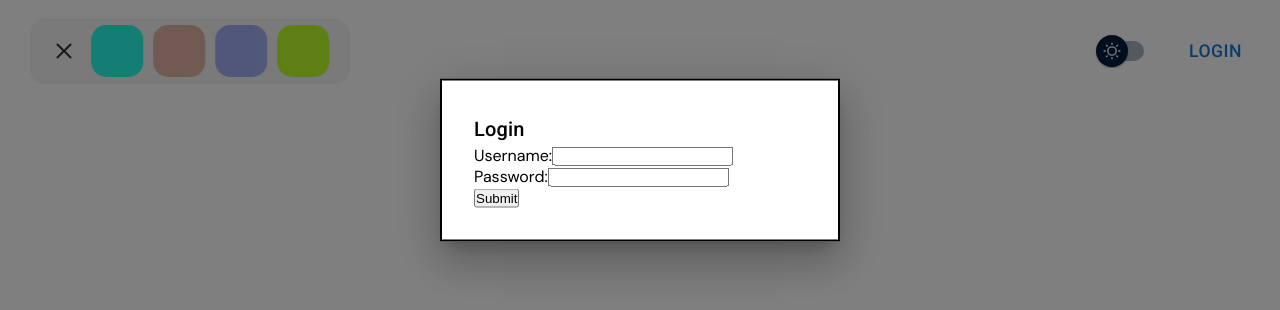
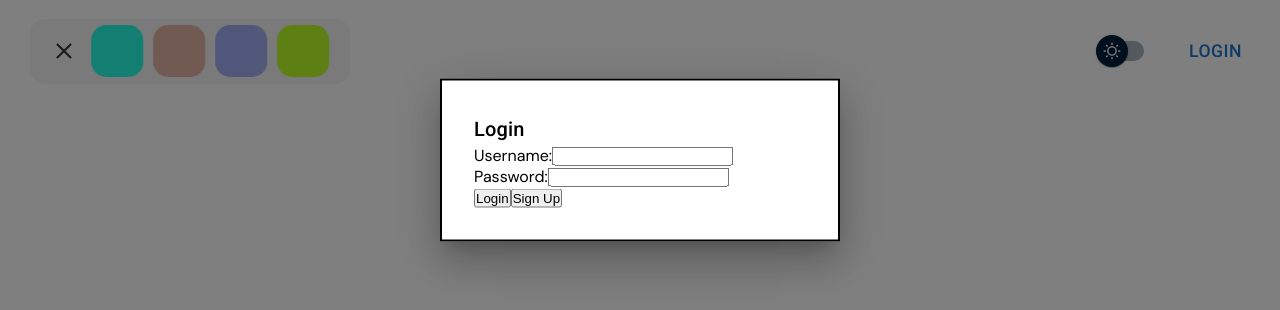
Before and after one commit to adamchmski/sticky-note-app, a React (Vite) app: page / in a window 1280 px wide. Both pictures are taken after a click on the button "LOGIN". Shown: the top 310 px of the page. Built offline with nearby package versions, Linux system fonts and the light colour scheme; no server answers.

Commit message:
added signup functionality. signup auto logins in. login and sign up change the login button to the active username. removed getAllUsers

```diff
--- a/src/App.jsx
+++ b/src/App.jsx
@@ -15,11 +15,11 @@ import {
 function App() {
   const [stickies, setStickies] = useState([]);
   const { isDarkMode } = useTheme();
-  const [creator, setCreator] = useState("67dcadb07fbbf999d11377e5");
+  const [creatorID, setCreatorID] = useState("");
 
   const addSticky = async (color) => {
     try {
-      const response = await createSticky(color, creator);
+      const response = await createSticky(color, creatorID);
       setStickies([...stickies, response.newSticky]);
     } catch (error) {
       console.error("Error creating sticky:", error);
@@ -37,9 +37,12 @@ function App() {
 
   // Loads saved stickies
   useEffect(() => {
+    if (creatorID === "") {
+      return;
+    }
     const fetchData = async () => {
       try {
-        const data = await getUserStickies(creator);
+        const data = await getUserStickies(creatorID);
         setStickies(data);
       } catch (error) {
         console.error("Error loading stickies:", error);
@@ -47,7 +50,7 @@ function App() {
     };
 
     fetchData();
-  }, [creator]);
+  }, [creatorID]);
 
   return (
     <div className={isDarkMode ? "app dark" : "app"}>
@@ -55,7 +58,7 @@ function App() {
         <Menu addSticky={addSticky} />
         <div className="top-right">
           <Switch />
-          <Login setCreator={setCreator} />
+          <Login creatorID={creatorID} setCreatorID={setCreatorID} />
         </div>
       </header>
       <StickyContainer stickies={stickies} onDelete={onDelete} />
--- a/src/components/Login.jsx
+++ b/src/components/Login.jsx
@@ -3,7 +3,7 @@ import Box from "@mui/material/Box";
 import Button from "@mui/material/Button";
 import Typography from "@mui/material/Typography";
 import Modal from "@mui/material/Modal";
-import { login } from "../services/userService";
+import { login, signup } from "../services/userService";
 import "@fontsource/roboto/300.css";
 import "@fontsource/roboto/400.css";
 import "@fontsource/roboto/500.css";
@@ -21,12 +21,13 @@ const style = {
   p: 4,
 };
 
-export default function BasicModal({ setCreator }) {
+export default function BasicModal({ setCreatorID }) {
   const [open, setOpen] = React.useState(false);
   const handleOpen = () => setOpen(true);
   const handleClose = () => setOpen(false);
   const [usernameValue, setUsernameValue] = useState("");
   const [passwordValue, setPasswordValue] = useState("");
+  const [username, setUsername] = useState("");
 
   const usernameInputHandler = (e) => {
     setUsernameValue(e.target.value);
@@ -40,10 +41,23 @@ export default function BasicModal({ setCreator }) {
     e.preventDefault();
     try {
       const response = await login(usernameValue, passwordValue);
-      setCreator(response);
+      setCreatorID(response.user._id);
+      setUsername(response.user.username);
       handleClose();
     } catch (error) {
       console.error("Error logging in:", error);
+    }
+  };
+
+  const handleSignup = async (e) => {
+    e.preventDefault();
+    try {
+      const response = await signup(usernameValue, passwordValue);
+      setCreatorID(response._id);
+      setUsername(response.username);
+      handleClose();
+    } catch (error) {
+      console.error("Error signing up:", error);
     }
   };
 
@@ -53,7 +67,7 @@ export default function BasicModal({ setCreator }) {
         onClick={handleOpen}
         style={{ margin: "20px", fontSize: "1.1rem" }}
       >
-        Login
+        {username === "" ? "Login" : username}
       </Button>
       <Modal
         open={open}
@@ -84,7 +98,12 @@ export default function BasicModal({ setCreator }) {
               value={passwordValue}
             ></input>
             <br />
-            <button type="submit">Submit</button>
+            <button type="button" onClick={handleLogin}>
+              Login
+            </button>
+            <button type="button" onClick={handleSignup}>
+              Sign Up
+            </button>
           </form>
         </Box>
       </Modal>
--- a/src/services/userService.js
+++ b/src/services/userService.js
@@ -14,9 +14,32 @@ export const login = async (username, password) => {
     }
 
     const data = await response.json();
-    return data.user._id;
+    return data;
   } catch (error) {
-    console.error("Error creating card:", error);
+    console.error("Error logging in:", error);
     throw error;
   }
 };
+
+export const signup = async (username, password) => {
+  try {
+    const response = await fetch(
+      import.meta.env.VITE_API_URL + "/api/users/signup",
+      {
+        method: "POST",
+        headers: { "Content-Type": "application/json" },
+        body: JSON.stringify({ username, password }),
+      }
+    );
+
+    if (!response.ok) {
+      throw new Error(`HTTP error! Status: ${response.status}`);
+    }
+
+    const data = await response.json();
+    return data;
+  } catch (error) {
+    console.error("Error signing up:", error);
+    throw error;
+  }
+};
```
Also changed, not shown: 2 other files (tests, documents, lock files or other folders).
